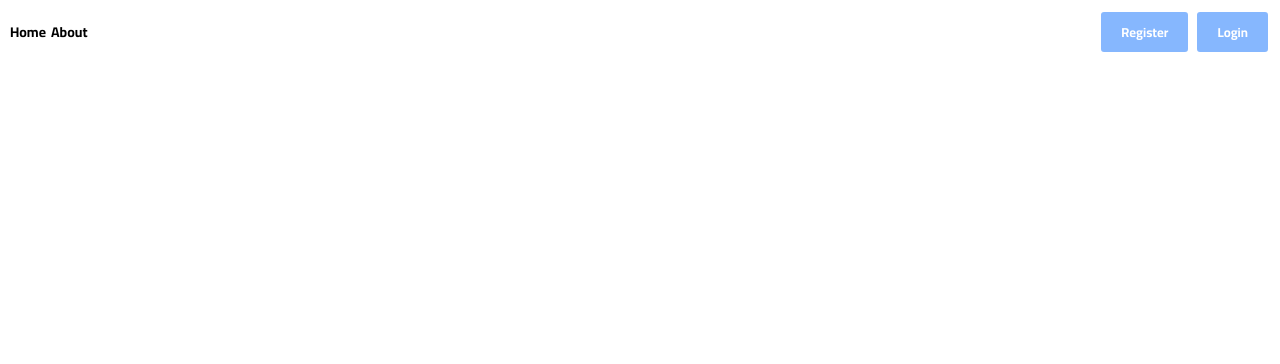
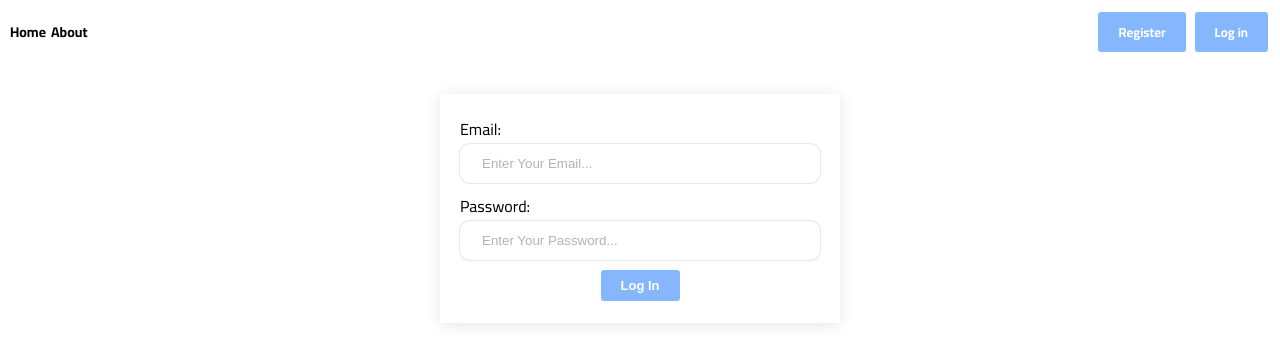
Before and after one commit to abdelilahnaciri/User-Management-React, a React (Create React App) app in the folder front_end/: page /login in a window 1280 px wide. Shown: the top 364 px of the page. Built offline with nearby package versions, Linux system fonts and the light colour scheme.

Commit message:
Create Login page

```diff
--- a/front_end/src/App.js
+++ b/front_end/src/App.js
@@ -2,6 +2,7 @@ import "./style.css";
 import SignUp from "./SignUp";
 import Header from "./Components/Header";
 import { Route, Routes } from "react-router-dom";
+import LogIn from "./LogIn";
 
 function App() {
   return (
@@ -9,6 +10,7 @@ function App() {
       <Header />
       <Routes>
         <Route path="/register" element={<SignUp />} />
+        <Route path="/login" element={<LogIn />} />
       </Routes>
     </div>
   );
--- a/front_end/src/Components/Header.js
+++ b/front_end/src/Components/Header.js
@@ -12,7 +12,7 @@ export default function Header() {
           Register
         </Link>
         <Link to="/login" className="register-nav">
-          Login
+          Log in
         </Link>
       </div>
     </nav>
--- /dev/null
+++ b/front_end/src/LogIn.js
@@ -0,0 +1,67 @@
+import { useState } from "react";
+import axios from "axios";
+
+export default function LogIn() {
+  const [email, setEmail] = useState("");
+  const [password, setPassword] = useState("");
+  const [accept, setAccept] = useState(false);
+  const [emailError, setEmailError] = useState("");
+  // console.log(name);
+
+  async function Submit(e) {
+    let flag = true;
+    e.preventDefault();
+    setAccept(true);
+    setEmailError(200);
+    if (password.length < 8) {
+      flag = false;
+    } else {
+      flag = true;
+      try {
+        if (flag) {
+          let res = await axios.post("http://127.0.0.1:8000/api/register", {
+            email: email,
+            password: password,
+          });
+          // .then((t) => console.log(t));
+        }
+      } catch (err) {
+        setEmailError(err.response.status);
+      }
+    }
+  }
+  return (
+    <div className="parent">
+      <div className="register">
+        <form onSubmit={Submit}>
+          <label htmlFor="email">Email:</label>
+          <input
+            id="email"
+            type="email"
+            placeholder="Enter Your Email..."
+            required
+            value={email}
+            onChange={(e) => setEmail(e.target.value)}
+          />
+          {emailError === 422 && accept && (
+            <p className="error-msg">Email is already been taken</p>
+          )}
+          <label htmlFor="password">Password:</label>
+          <input
+            id="password"
+            type="password"
+            placeholder="Enter Your Password..."
+            value={password}
+            onChange={(e) => setPassword(e.target.value)}
+          />
+          {password.length < 8 && accept && (
+            <p className="error-msg">Password must be more than 8 chars</p>
+          )}
+          <div style={{ textAlign: "center" }}>
+            <button type="submit">Log In</button>
+          </div>
+        </form>
+      </div>
+    </div>
+  );
+}
--- a/front_end/src/index.js
+++ b/front_end/src/index.js
@@ -1,11 +1,11 @@
 import React from "react";
 import ReactDOM from "react-dom/client";
 import App from "./App";
-import { BrowserRouter } from "react-router-dom";
+import { BrowserRouter as Router } from "react-router-dom";
 
 const root = ReactDOM.createRoot(document.getElementById("root"));
 root.render(
-  <BrowserRouter>
+  <Router>
     <App />
-  </BrowserRouter>
+  </Router>
 );
```
